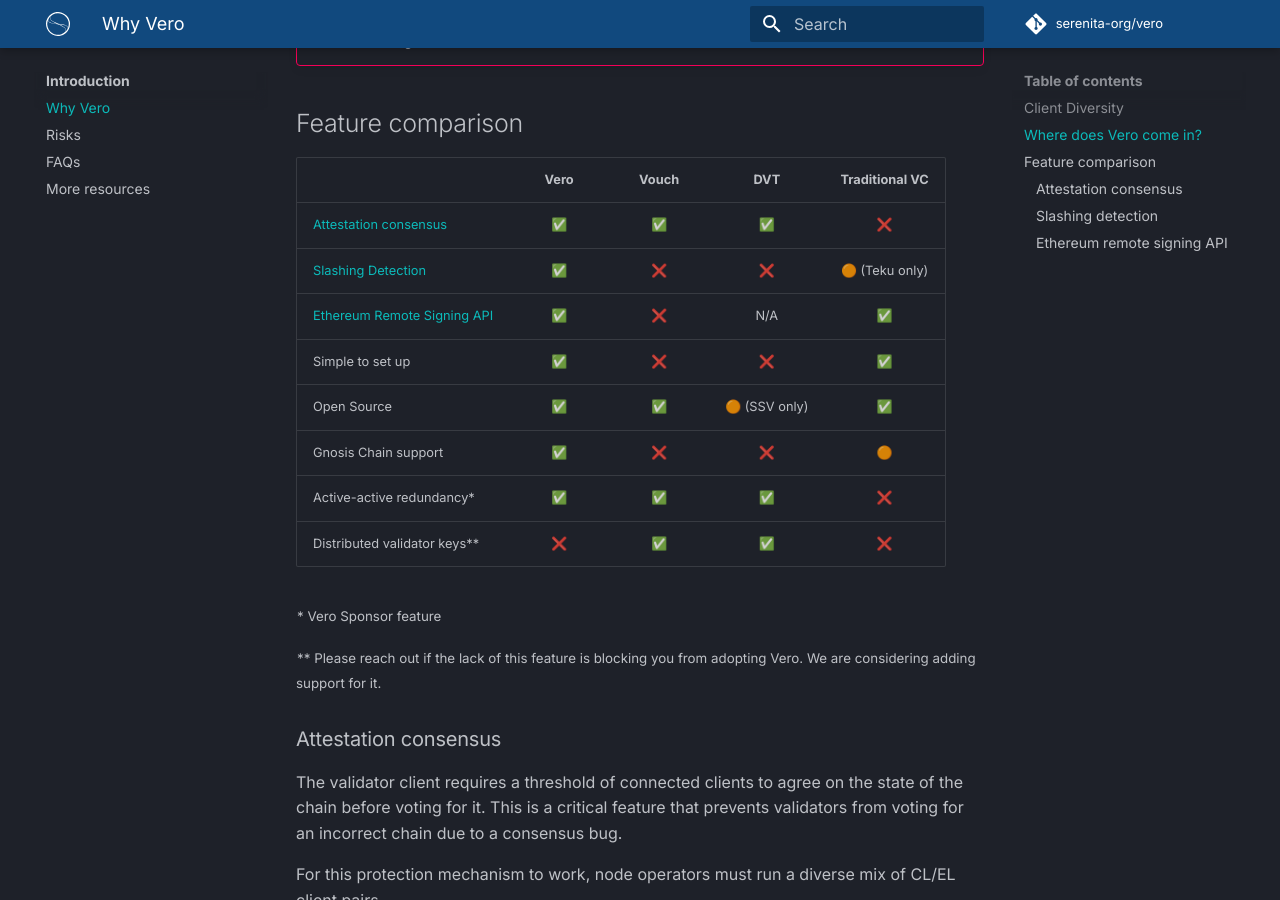
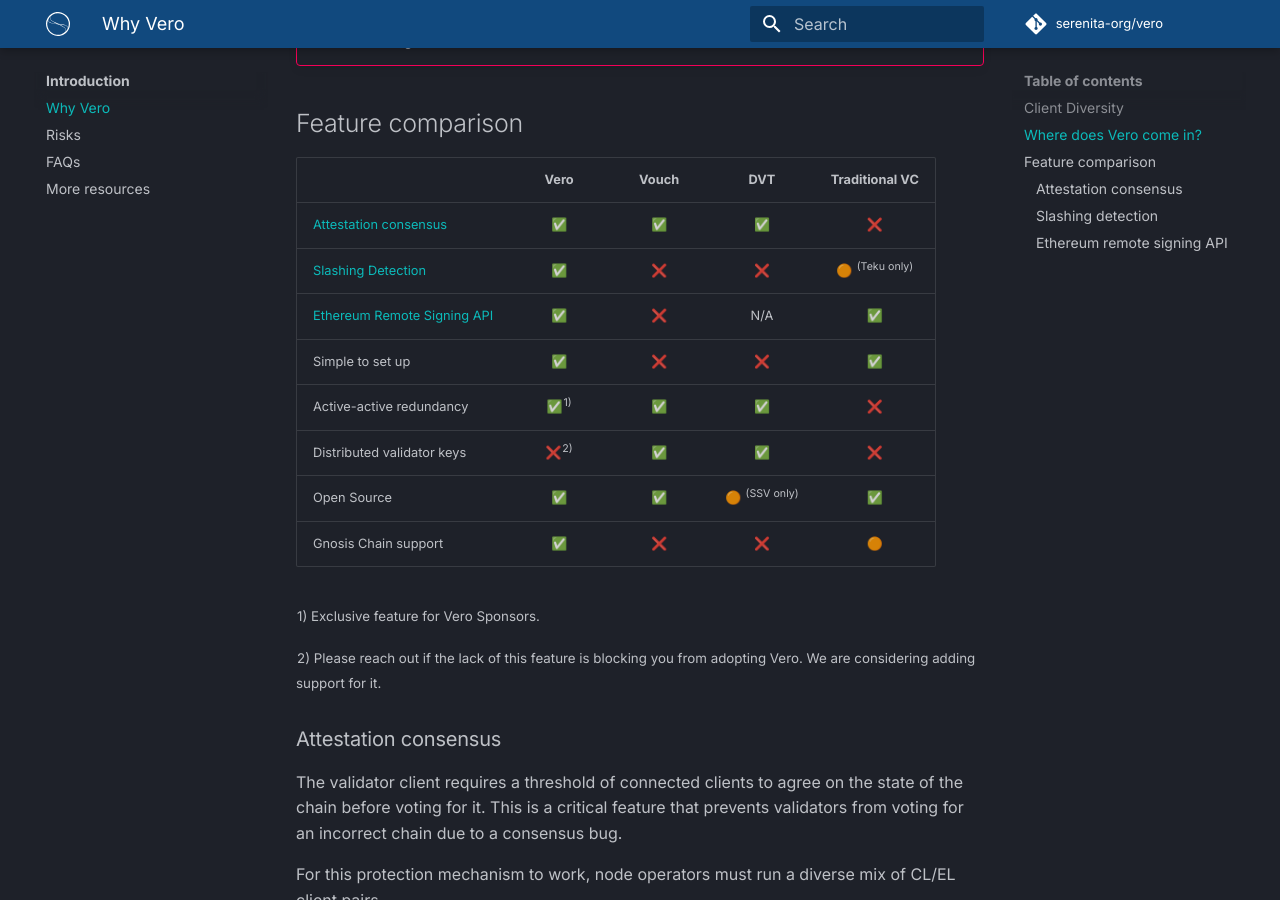
Before and after one commit to serenita-org/vero, an MkDocs documentation site: the page built from docs/docs/introduction/why_vero.md, in a window 1280 px wide and 900 px high, scrolled down 2831 px. Built offline with MkDocs 1.6.1 and Material for MkDocs 9.7.7, drawn with Linux system fonts in a browser that asks for light colours; plug-ins that fetch from the network failed and are left out; comment, search, counter and statistics services are not loaded.

Commit message:
Improve feature comparison table formatting (#286)

```diff
--- a/docs/docs/introduction/why_vero.md
+++ b/docs/docs/introduction/why_vero.md
@@ -143,21 +143,21 @@
 
 ## Feature comparison
 
-|                                                             | Vero | Vouch |      DVT      | Traditional VC |
-|-------------------------------------------------------------|:----:|:-----:|:-------------:|:--------------:|
-| [Attestation consensus](#attestation-consensus)             |  ✅   |   ✅   |       ✅       |       ❌        |
-| [Slashing Detection](#slashing-detection)                   |  ✅   |   ❌   |       ❌       | 🟠 (Teku only) |
-| [Ethereum Remote Signing API](#ethereum-remote-signing-api) |  ✅   |   ❌   |      N/A      |       ✅        |
-| Simple to set up                                            |  ✅   |   ❌   |       ❌       |       ✅        |
-| Open Source                                                 |  ✅   |   ✅   | 🟠 (SSV only) |       ✅        |
-| Gnosis Chain support                                        |  ✅   |   ❌   |       ❌       |       🟠       |
-| Active-active redundancy*                                   |  ✅   |   ✅   |       ✅       |       ❌        |
-| Distributed validator keys**                                |  ❌   |   ✅   |       ✅       |       ❌        |
+|                                                             |      Vero      | Vouch |           DVT            |      Traditional VC       |
+|-------------------------------------------------------------|:--------------:|:-----:|:------------------------:|:-------------------------:|
+| [Attestation consensus](#attestation-consensus)             |       ✅        |   ✅   |            ✅             |             ❌             |
+| [Slashing Detection](#slashing-detection)                   |       ✅        |   ❌   |            ❌             | 🟠 <sup>(Teku only)</sup> |
+| [Ethereum Remote Signing API](#ethereum-remote-signing-api) |       ✅        |   ❌   |           N/A            |             ✅             |
+| Simple to set up                                            |       ✅        |   ❌   |            ❌             |             ✅             |
+| Active-active redundancy                                    | ✅<sup>1)</sup> |   ✅   |            ✅             |             ❌             |
+| Distributed validator keys                                  | ❌<sup>2)</sup> |   ✅   |            ✅             |             ❌             |
+| Open Source                                                 |       ✅        |   ✅   | 🟠 <sup>(SSV only)</sup> |             ✅             |
+| Gnosis Chain support                                        |       ✅        |   ❌   |            ❌             |            🟠             |
 
 
-<sub>* Vero Sponsor feature</sub>
+<sub>1) Exclusive feature for Vero Sponsors.</sub>
 
-<sub>** Please reach out if the lack of this feature is blocking you from adopting Vero. We
+<sub>2) Please reach out if the lack of this feature is blocking you from adopting Vero. We
 are considering adding support for it.</sub>
 
 ### Attestation consensus
```
